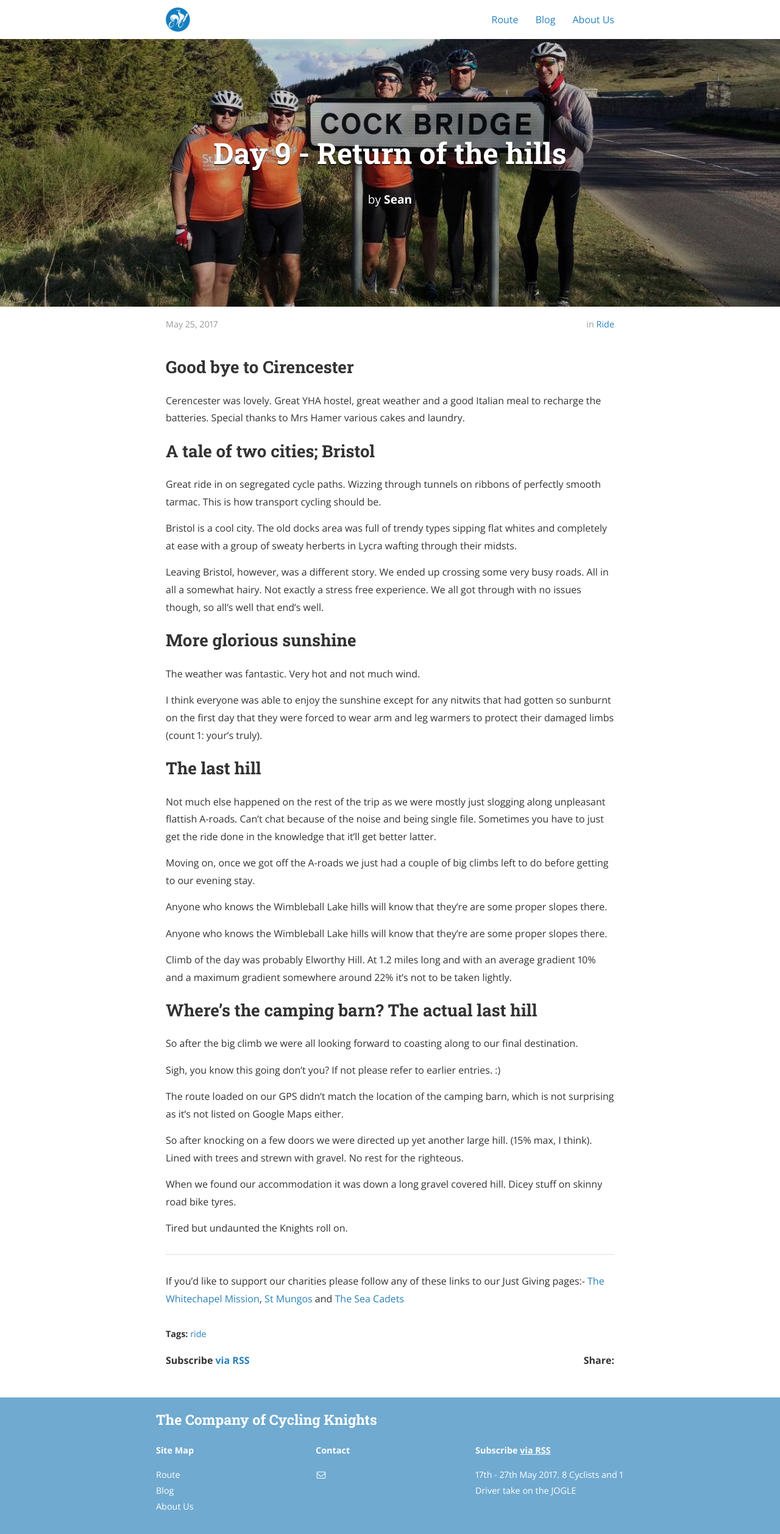
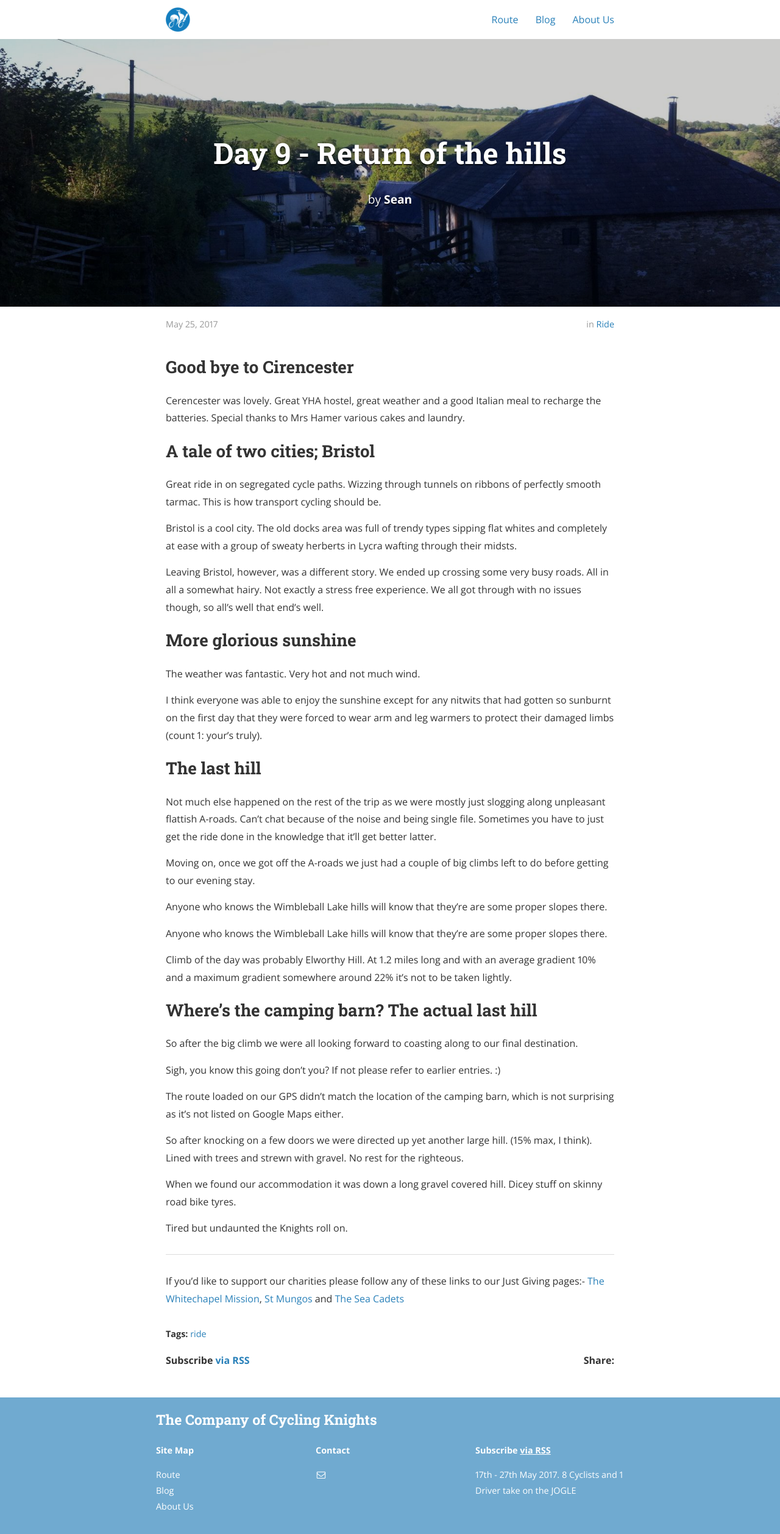
Before and after one commit to CompanyOfCyclingKnights/companyofcyclingknights.github.io, a Jekyll site: the page built from _posts/2017-05-25-Day-9.markdown, in a window 1280 px wide. Shown: the whole page at 61% size. Built offline with Jekyll 4.4.1, drawn with Linux system fonts in a browser that asks for light colours; nearby versions of some CDN libraries; a style sheet for code colours, icons or effects is not loaded.

Commit message:
day 9 picture

```diff
--- a/_posts/2017-05-25-Day-9.markdown
+++ b/_posts/2017-05-25-Day-9.markdown
@@ -5,7 +5,7 @@ date:   2017-05-25 05:30:00
 author: Sean
 categories: Ride
 tags: ride
-cover:  "/assets/cockbridge.jpg"
+cover:  "/assets/chitcomb-barns.jpeg"
 ---
 
 ## Good bye to Cirencester
```
Also changed, not shown: assets/chitcomb-barns.jpeg (added).
